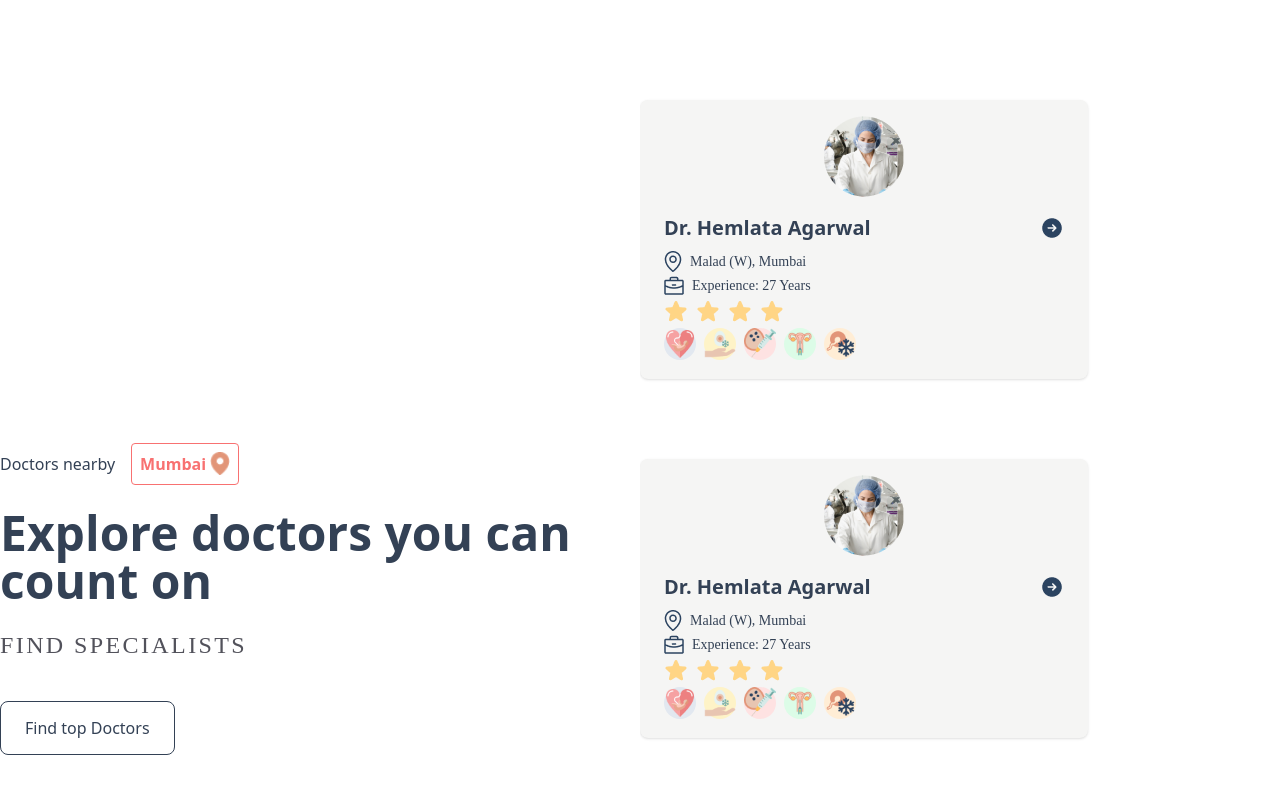
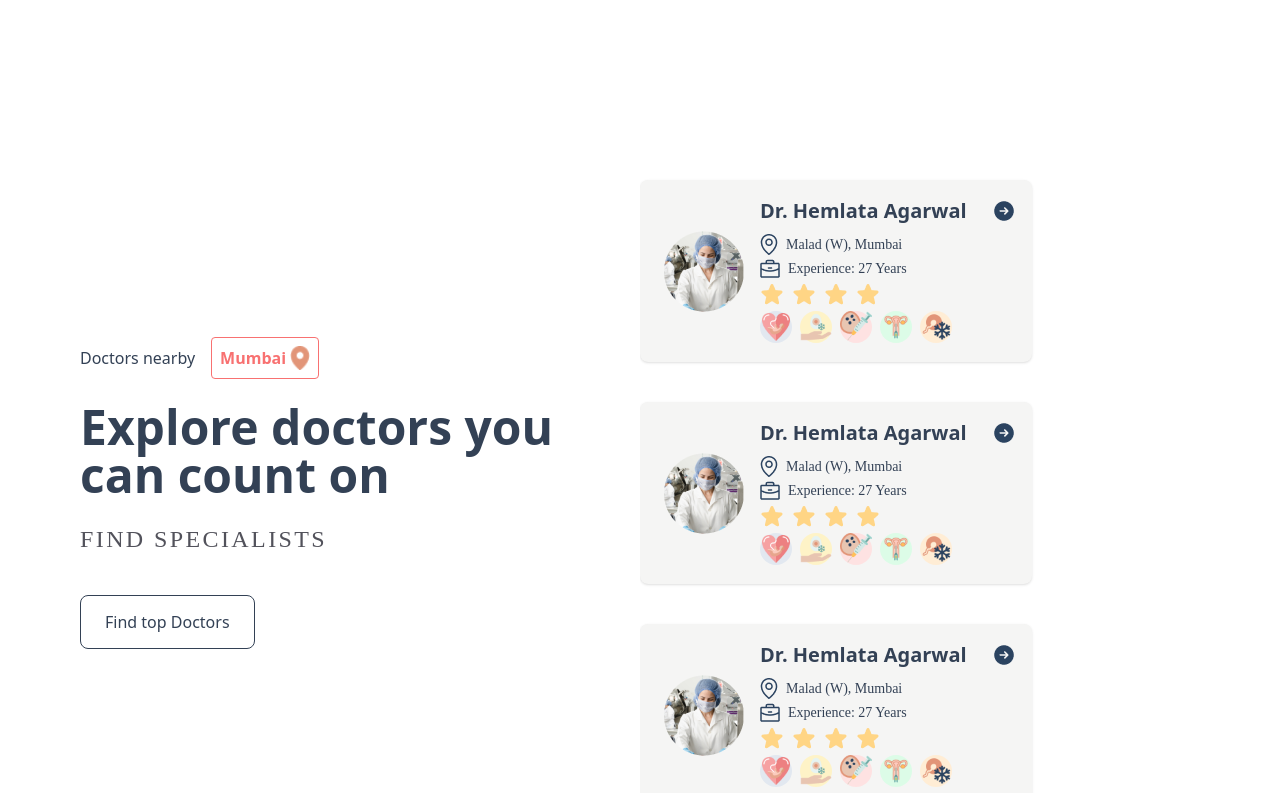
Before and after one commit to Gurjit11/maia, a Next.js app: page / in a window 1280 px wide. Shown: the part 1247-2040 px from the top of the page. Built offline with nearby package versions, Linux system fonts and the light colour scheme.

Commit message:
added finddoctors

```diff
--- a/components/Explore.jsx
+++ b/components/Explore.jsx
@@ -15,7 +15,7 @@ import ellipse from "../public/Ellipse.png";
 const Explore = () => {
   return (
     <div>
-      <div className="sm:grid grid-cols-2 p-3 sm:p-0">
+      <div className="sm:grid grid-cols-2 p-3 md:p-20">
         <div className="col-span-1 flex justify-center items-center">
           <div className=" flex-col justify-start items-start sm:gap-6 inline-flex">
             <div className="justify-start items-center gap-4 inline-flex">
@@ -48,9 +48,9 @@ const Explore = () => {
             </div>
           </div>
         </div>
-        <div className="col-span-1 sm:flex-col flex overflow-x-scroll gap-10">
+        <div className="col-span-1 sm:flex-col flex overflow-x-auto sm:gap-0 gap-10">
           <div className="sm:w-[70%] my-5  px-6 py-4 bg-stone-100 rounded-lg shadow justify-start items-start gap-24 flex">
-            <div className="justify-start items-center gap-4 w-full flex-col sm:flex">
+            <div className="justify-start items-center gap-4 w-full md:flex flex-co">
               <Image src={ellipse} alt={"icon"} />
 
               <div className="w-full flex-col justify-start items-start gap-2 flex">
@@ -122,7 +122,7 @@ const Explore = () => {
             </div>
           </div>
           <div className="sm:w-[70%] my-5  px-6 py-4 bg-stone-100 rounded-lg shadow justify-start items-start gap-24 flex">
-            <div className="justify-start items-center gap-4 w-full flex-col sm:flex">
+            <div className="justify-start items-center gap-4 w-full sm:flex flex-co">
               <Image src={ellipse} alt={"icon"} />
 
               <div className="w-full flex-col justify-start items-start gap-2 flex">
@@ -194,7 +194,7 @@ const Explore = () => {
             </div>
           </div>
           <div className="sm:w-[70%] my-5  px-6 py-4 bg-stone-100 rounded-lg shadow justify-start items-start gap-24 flex">
-            <div className="justify-start items-center gap-4 w-full flex-col sm:flex">
+            <div className="justify-start items-center gap-4 w-full sm:flex flex-co">
               <Image src={ellipse} alt={"icon"} />
 
               <div className="w-full flex-col justify-start items-start gap-2 flex">
--- a/components/Footer.jsx
+++ b/components/Footer.jsx
@@ -6,7 +6,7 @@ import { FaRegCopyright } from "react-icons/fa6";
 const Footer = () => {
   return (
     <div className="bg-slate-700 w-full flex-col justify-center items-center p-10 gap-2 flex">
-      <div className="  w-full sm:flex flex-col justify-center items-center">
+      <div className="  w-full sm:flex flex-co justify-center items-center">
         <div className="flex-col justify-center items-center gap-4 flex">
           <div className=" justify-start items-center flex">
             <Image src={logo} />
@@ -20,7 +20,7 @@ const Footer = () => {
             </div>
           </div>
         </div>
-        <div className=" w-full sm:justify-around justify-center items-center sm:flex flex-col ">
+        <div className=" w-full sm:justify-around justify-center items-center sm:flex flex-co ">
           <div className="flex-col justify-center items-center gap-4 mt-3 flex">
             <div className="text-white text-base font-semibold font-['Poppins']">
               How it Works
--- a/components/Login.jsx
+++ b/components/Login.jsx
@@ -326,7 +326,7 @@ function ConsultationForm() {
 }
 
 function Login({ setSidebar }) {
-  const [step, setStep] = useState(3);
+  const [step, setStep] = useState(1);
   const [mobileNumber, setMobileNumber] = useState("");
   const [otp, setOtp] = useState("");
   const [user, setUser] = useState({
```
